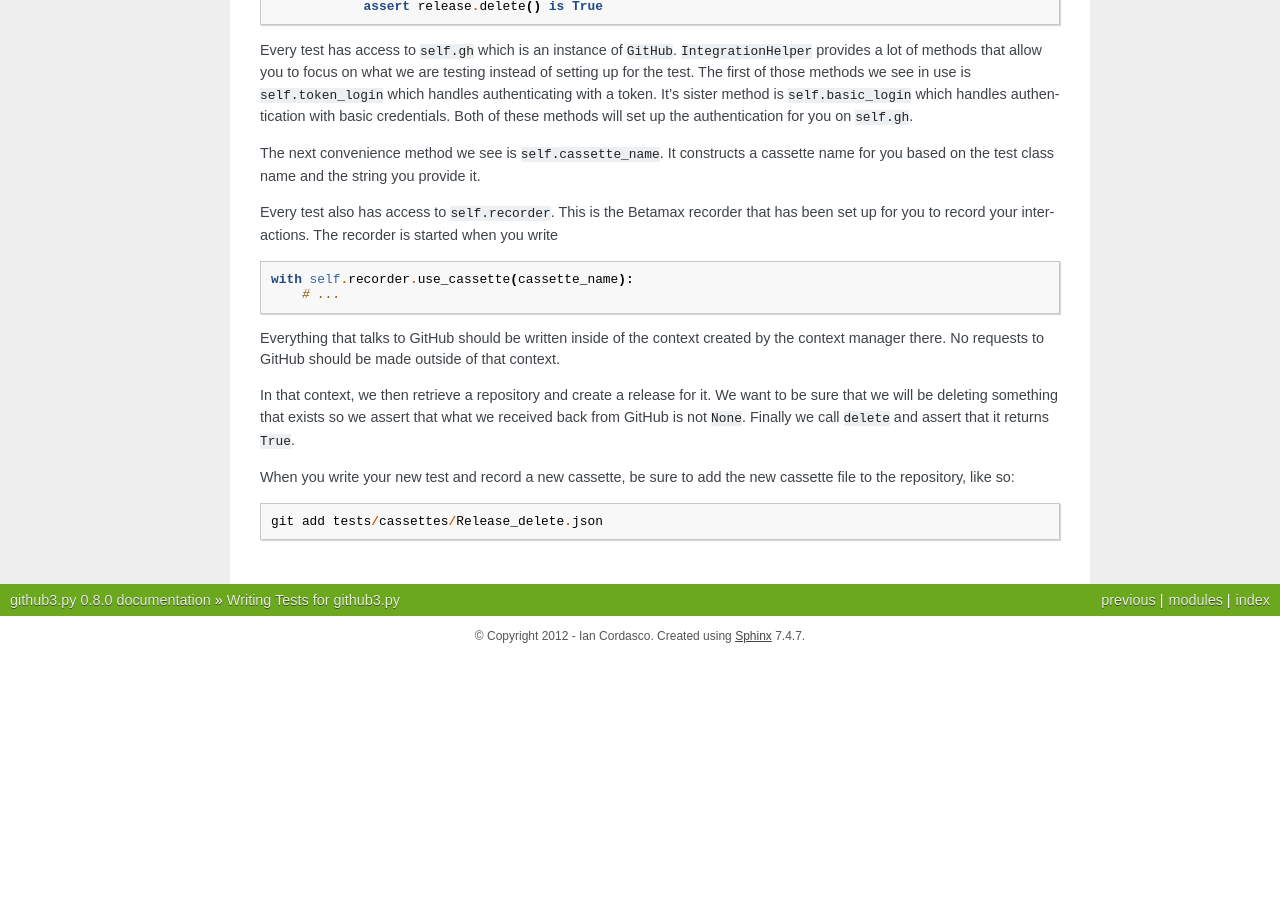
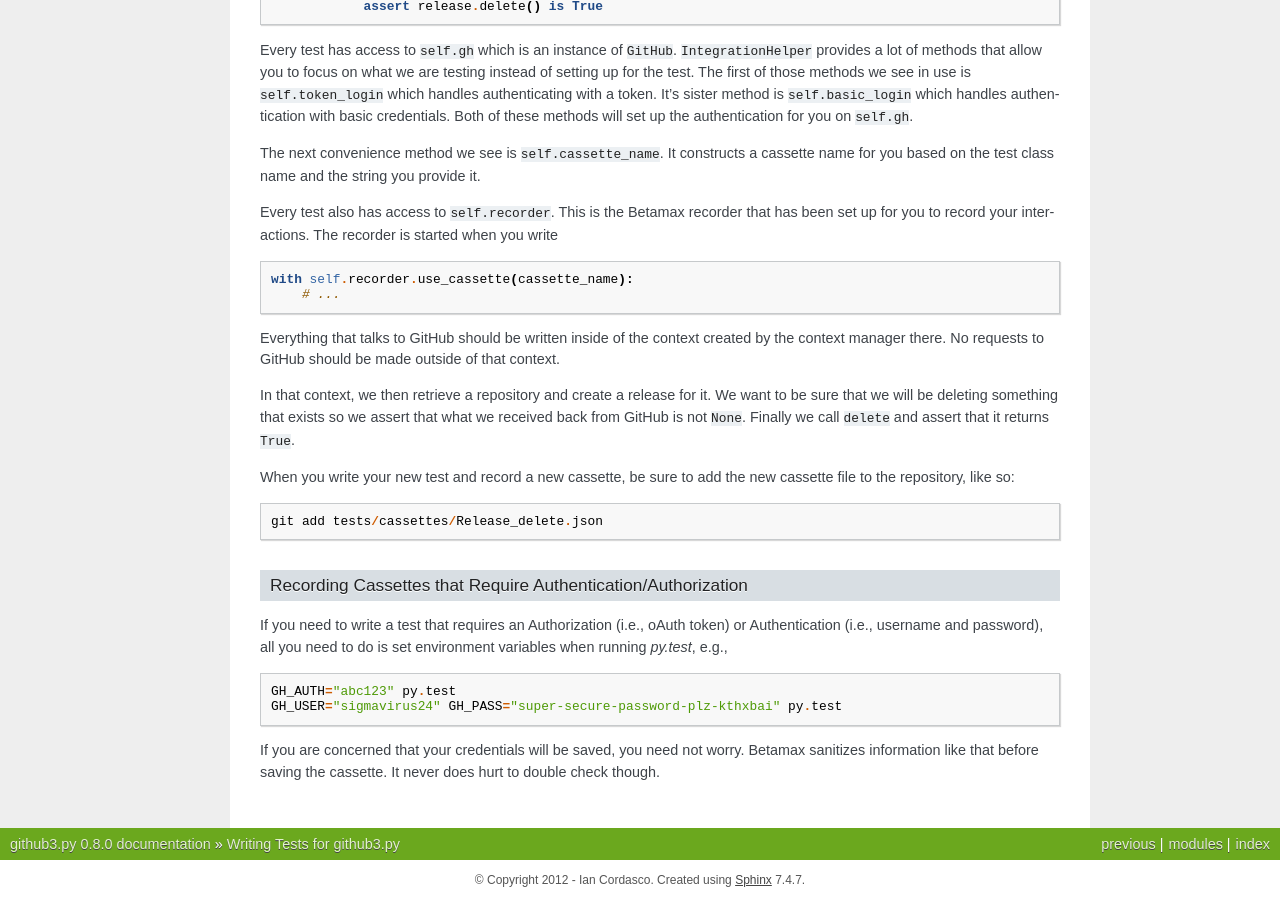
Before and after one commit to sigmavirus24/github3.py, a Sphinx documentation site: the page built from docs/testing.rst, in a window 1280 px wide and 900 px high, scrolled down 3210 px. Built offline with Sphinx 7.4.7, drawn with Linux system fonts in a browser that asks for light colours; before the commit the page ends 3866 px from its top, so only the background shows below that; some of the changed text lies outside the part shown.

Commit message:
Document how to run the tests with credentials

```diff
--- a/docs/testing.rst
+++ b/docs/testing.rst
@@ -247,6 +247,21 @@ cassette file to the repository, like so:
 
     git add tests/cassettes/Release_delete.json
 
+Recording Cassettes that Require Authentication/Authorization
+~~~~~~~~~~~~~~~~~~~~~~~~~~~~~~~~~~~~~~~~~~~~~~~~~~~~~~~~~~~~~
+
+If you need to write a test that requires an Authorization (i.e., oAuth token)
+or Authentication (i.e., username and password), all you need to do is set
+environment variables when running `py.test`, e.g.,
+
+.. code::
+
+    GH_AUTH="abc123" py.test
+    GH_USER="sigmavirus24" GH_PASS="super-secure-password-plz-kthxbai" py.test
+
+If you are concerned that your credentials will be saved, you need not worry.
+Betamax sanitizes information like that before saving the cassette. It never
+does hurt to double check though.
 
 .. _Betamax: https://github.com/sigmavirus24/betamax
 .. _cassettes: https://betamax.readthedocs.org/en/latest/cassettes.html
```
